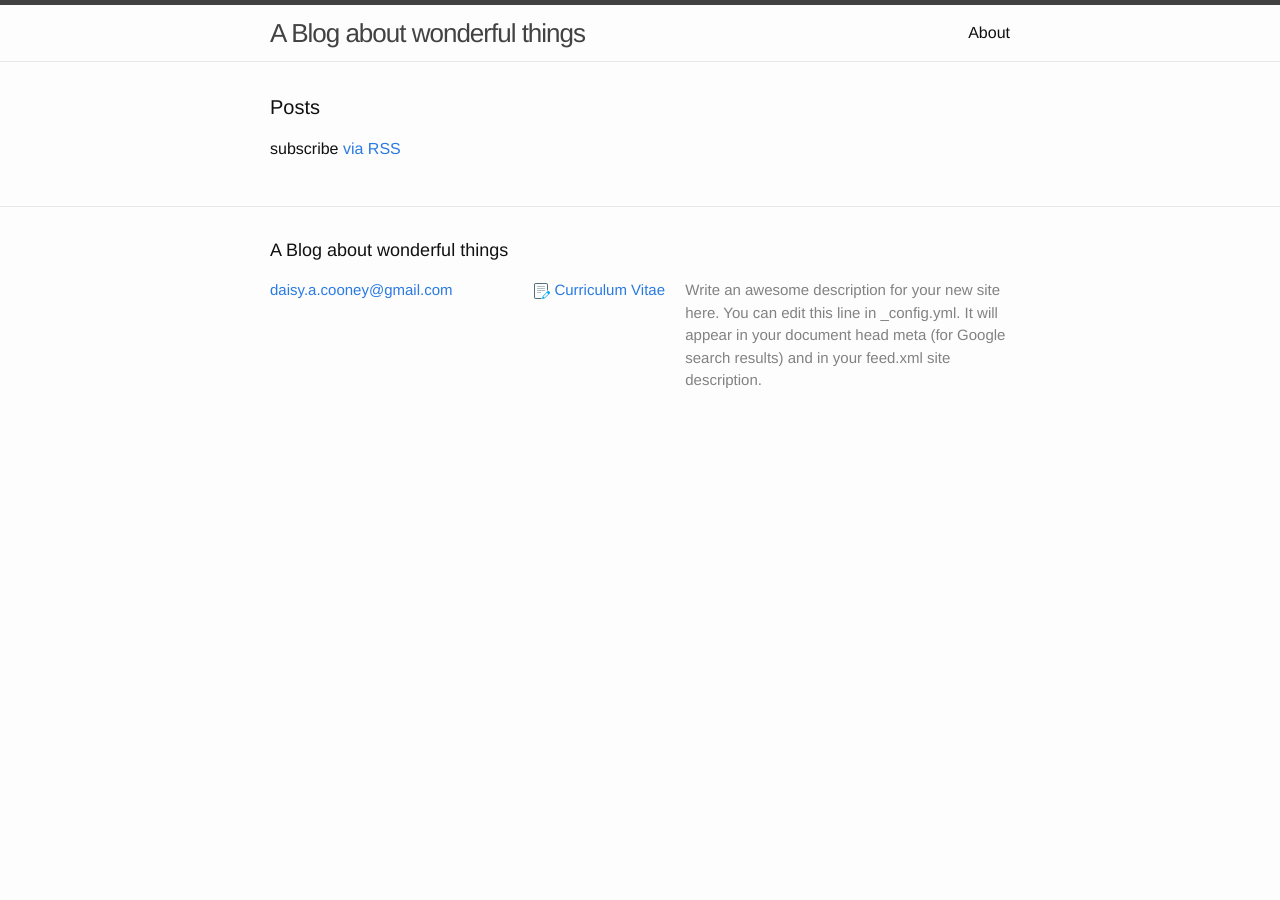
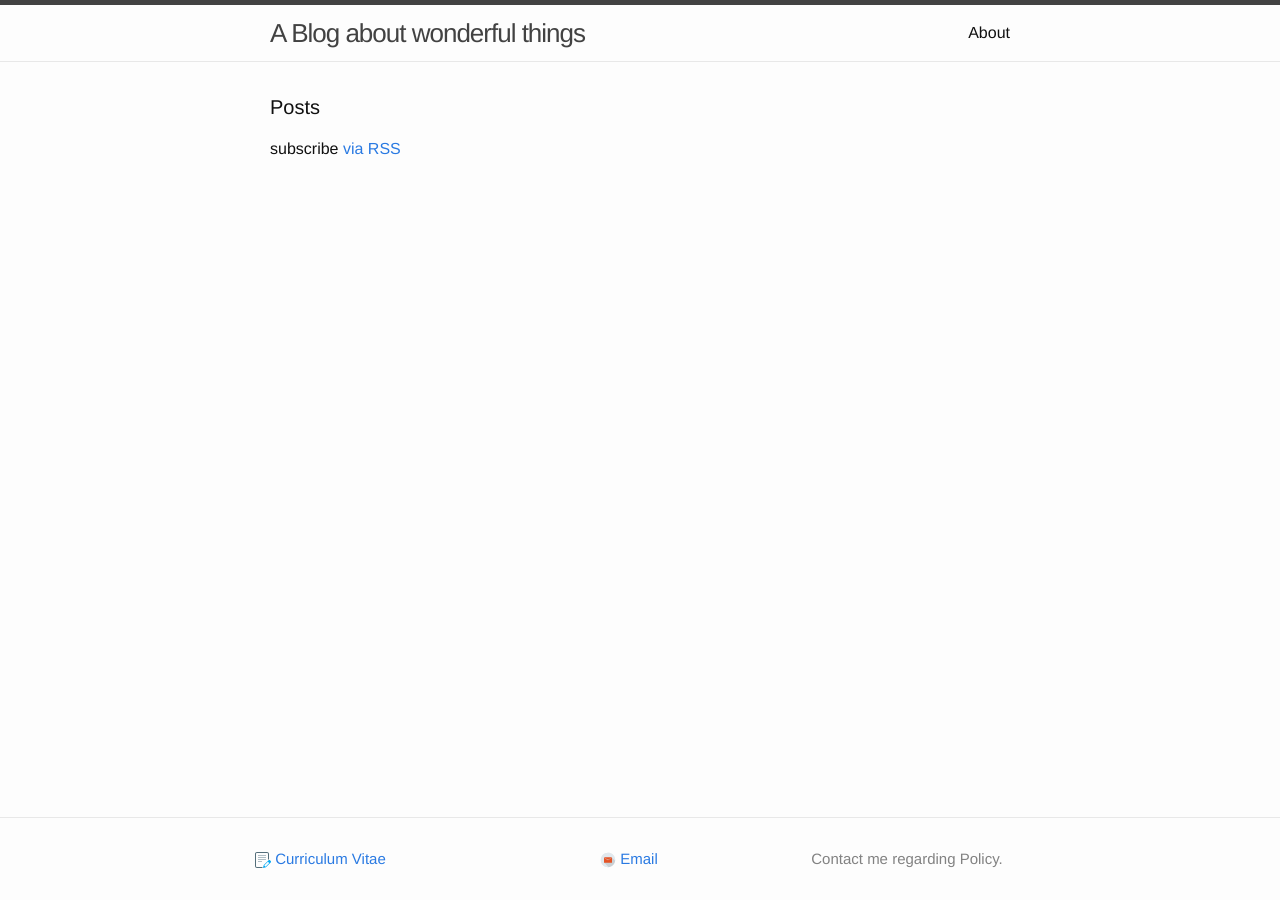
Before and after one commit to DaisyCooney/daisycooney.github.io, a Jekyll site: the page built from index.html, in a window 1280 px wide. Built offline with Jekyll 4.4.1, drawn with Linux system fonts in a browser that asks for light colours.

Commit message:
Further style changes

```diff
--- a/_config.yml
+++ b/_config.yml
@@ -2,11 +2,9 @@
 title: A Blog about wonderful things
 email: daisy.a.cooney@gmail.com
 description: > # this means to ignore newlines until "baseurl:"
-  Write an awesome description for your new site here. You can edit this
-  line in _config.yml. It will appear in your document head meta (for
-  Google search results) and in your feed.xml site description.
+  Contact me regarding Policy.
 baseurl: "" # the subpath of your site, e.g. /blog/
-url: "http://daisycooney.me" # the base hostname & protocol for your site
+url: "http://daisycooney.github.io" # the base hostname & protocol for your site
 # twitter_username: LadyDaisyA
 # github_username:  DaisyCooney
 
--- a/_includes/footer.html
+++ b/_includes/footer.html
@@ -2,16 +2,21 @@
 
   <div class="wrapper">
 
-    <h2 class="footer-heading">{{ site.title }}</h2>
-
     <div class="footer-col-wrapper">
-      <div class="footer-col  footer-col-1">
+      <div class="footer-col footer-col-1">
         <ul class="contact-list">
-          <li><a href="mailto:{{ site.email }}">{{ site.email }}</a></li>
+          <li>
+            <a href="/files/CV.pdf">
+              <span class="icon">
+                <img src="/images/cv.svg" height="16" ></img>
+              </span>
+              <span class="username">Curriculum Vitae</span>
+            </a>
+          </li>
         </ul>
       </div>
 
-      <div class="footer-col  footer-col-2">
+      <div class="footer-col footer-col-1">
         <ul class="social-media-list">
           {% if site.github_username %}
           <li>
@@ -42,19 +47,21 @@
           </li>
           {% endif %}
 
+          {% if site.email %}
           <li>
-            <a href="/files/CV.pdf">
+            <a href="mailto:{{ site.email }}">
               <span class="icon">
-                <img src="/images/cv.svg" height="16" ></img>
+                <img src="/images/email.svg" height="16" ></img>
               </span>
-              <span class="username">Curriculum Vitae</span>
+              <span class="username">Email</span>
             </a>
           </li>
+          {% endif %}
         </ul>
       </div>
 
-      <div class="footer-col  footer-col-3">
-        <p class="text">{{ site.description }}</p>
+      <div class="footer-col footer-col-1">
+        <p class="footer-description">{{ site.description }}</p>
       </div>
     </div>
 
--- a/_sass/_layout.scss
+++ b/_sass/_layout.scss
@@ -93,7 +93,11 @@
  */
 .site-footer {
     border-top: 1px solid $grey-color-light;
-    padding: $spacing-unit 0;
+    padding: $spacing-unit 0 0;
+    position: absolute;
+    bottom: 0;
+    left: 0;
+    width: 100%;
 }
 
 .footer-heading {
@@ -102,9 +106,18 @@
 }
 
 .contact-list,
-.social-media-list {
+.social-media-list,
+.footer-description {
     list-style: none;
     margin-left: 0;
+}
+
+.social-media-list {
+  text-align: center;
+}
+
+.footer-description {
+  text-align: right;
 }
 
 .footer-col-wrapper {
@@ -117,7 +130,6 @@
 .footer-col {
     float: left;
     margin-bottom: $spacing-unit / 2;
-    padding-left: $spacing-unit / 2;
 }
 
 .footer-col-1 {
```
Also changed, not shown: images/email.svg (added).
